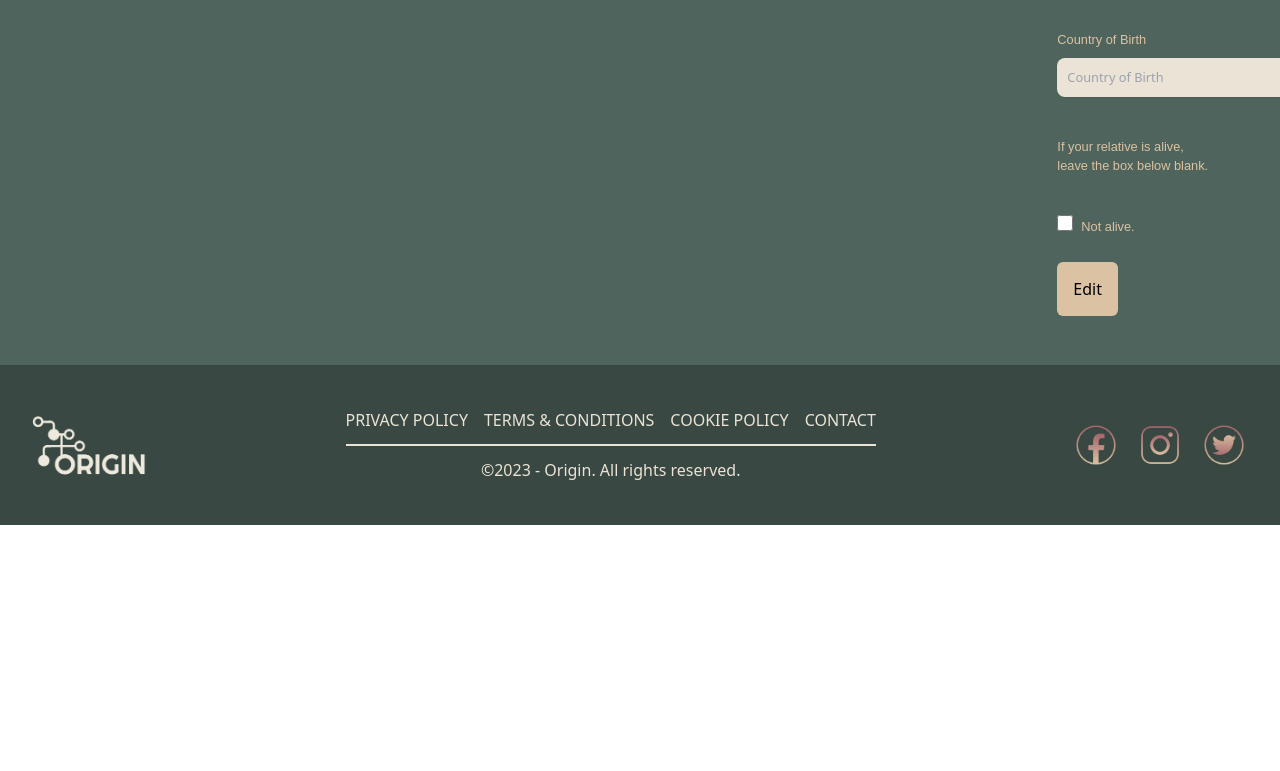
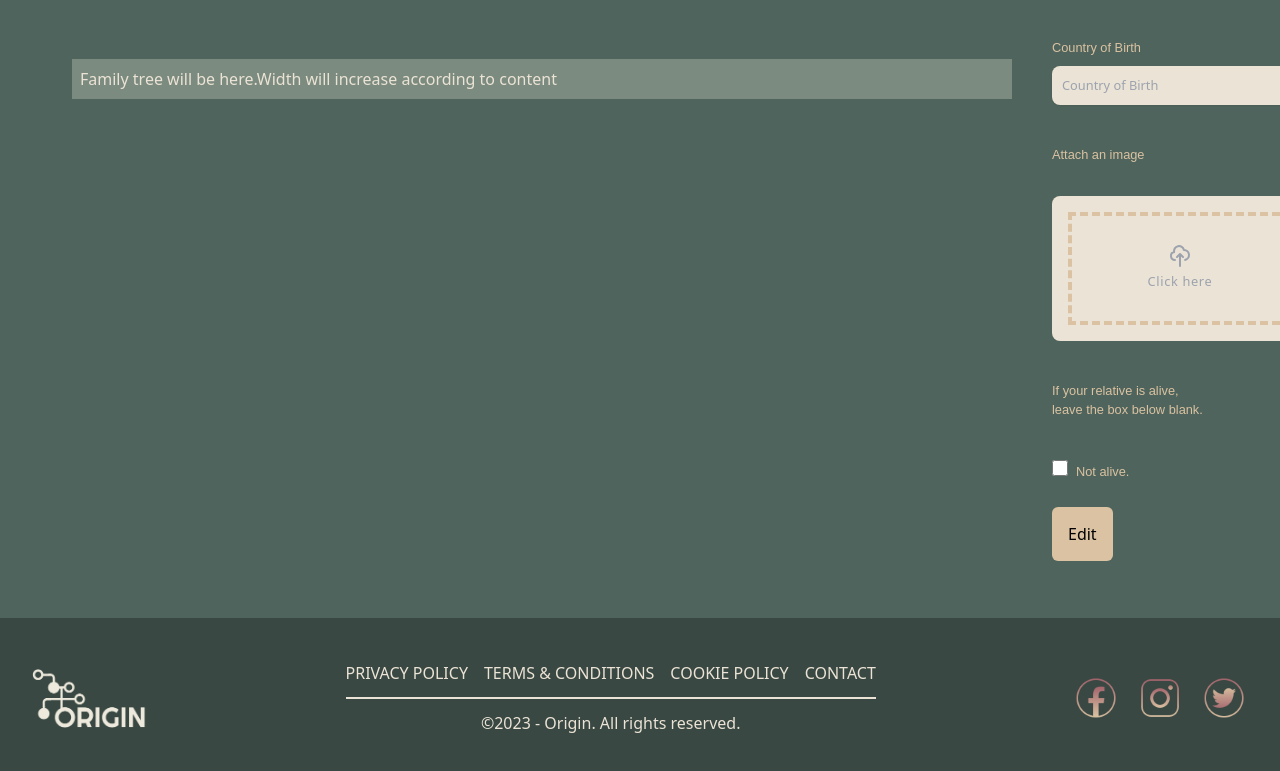
Before and after one commit to egidehirwa/origin, a React (Create React App) app in the folder frontend/: page /tree in a window 1280 px wide. Shown: the part 891-1662 px from the top of the page. Before the commit the page ends 1416 px from the top, so only its background shows below. Built offline with nearby package versions, Linux system fonts and the light colour scheme.

Commit message:
picture section added

```diff
--- a/frontend/src/components/treeForm.jsx
+++ b/frontend/src/components/treeForm.jsx
@@ -68,6 +68,42 @@ const TreeForm = () => {
                     required
                 />
             </div>
+            <div>
+                <label for="image" className="block mb-2 text-sm font-secondaryFont text-creemish  ">
+                    Attach an image
+                </label>
+
+                <div class="">
+                    <div class="mt-8 flex ">
+                        <div class="max-w-2xl rounded-lg bg-lightcream">
+                            <div class="m-4">
+                                <div class="flex w-56 items-center ">
+                                    <label class="flex w-full flex-col border-4 border-dashed border-creemish ">
+                                        <div class="flex flex-col items-center pt-7">
+                                            <svg
+                                                xmlns="http://www.w3.org/2000/svg"
+                                                class="h-6 w-6 text-gray-400 group-hover:text-gray-600"
+                                                fill="none"
+                                                viewBox="0 0 24 24"
+                                                stroke="currentColor"
+                                            >
+                                                <path
+                                                    stroke-linecap="round"
+                                                    stroke-linejoin="round"
+                                                    stroke-width="2"
+                                                    d="M7 16a4 4 0 01-.88-7.903A5 5 0 1115.9 6L16 6a5 5 0 011 9.9M15 13l-3-3m0 0l-3 3m3-3v12"
+                                                />
+                                            </svg>
+                                            <p class="pt-1 text-sm tracking-wider text-gray-400 group-hover:text-gray-600">Click here</p>
+                                        </div>
+                                        <input type="file" class="opacity-0" />
+                                    </label>
+                                </div>
+                            </div>
+                        </div>
+                    </div>
+                </div>
+            </div>
             <label for="info" className="block mb-2 text-sm font-secondaryFont text-creemish" data-headlessui-state="open">
                 If your relative is alive, leave the box below blank.{" "}
             </label>
--- a/frontend/src/pages/tree.jsx
+++ b/frontend/src/pages/tree.jsx
@@ -13,8 +13,7 @@ const TreePage = () => {
             </section>
             <section className="px-10 py-10 relative bg-greenish" id="style"></section>
 
-
-            <section className=" p-8 relative ">
+            <section className=" p-10 relative ">
                 <div className="grid grid-cols-1 items-center gap-10 md:grid-cols-2 lg:grid-cols-12 p-8">
                     <div className="lg:col-span-10">
                         <div className="p-2  relative bg-gradient-to-r from-[#7b8b7f] to-[#7b8b7f]">
```
